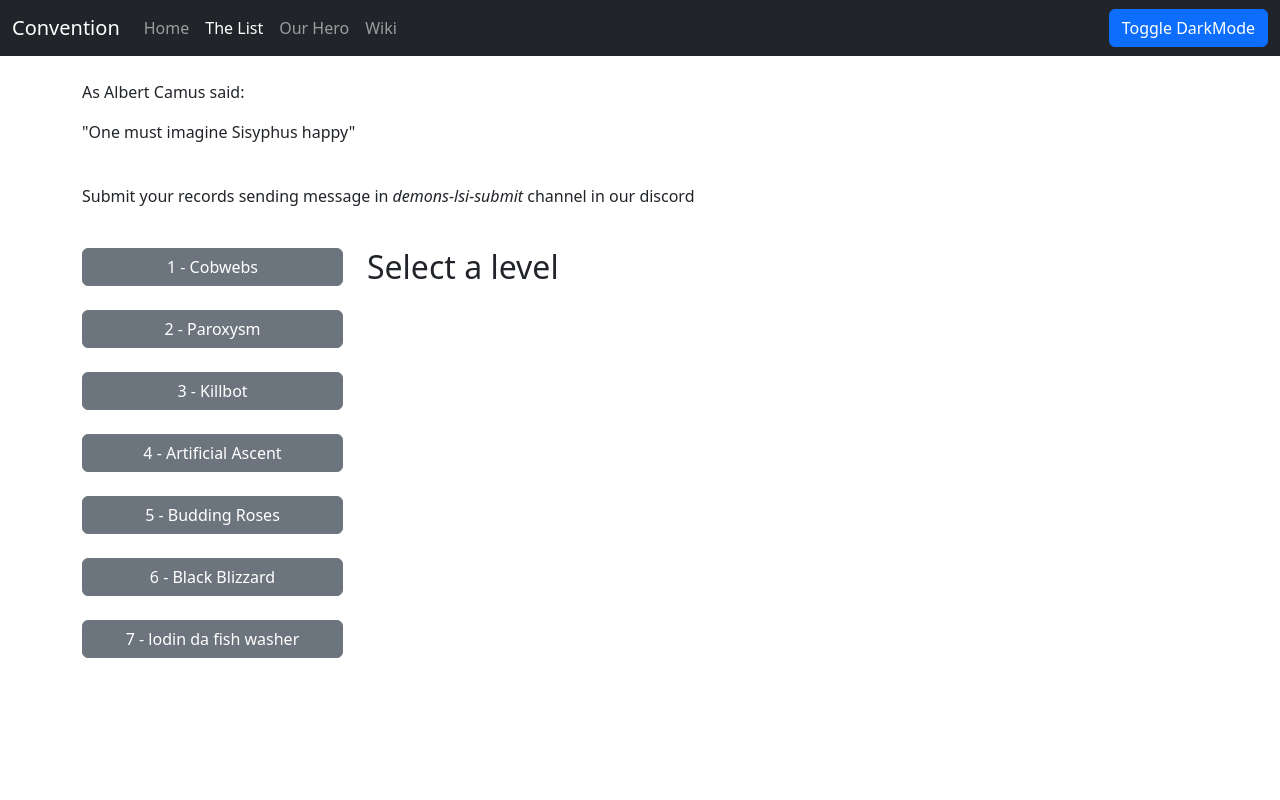
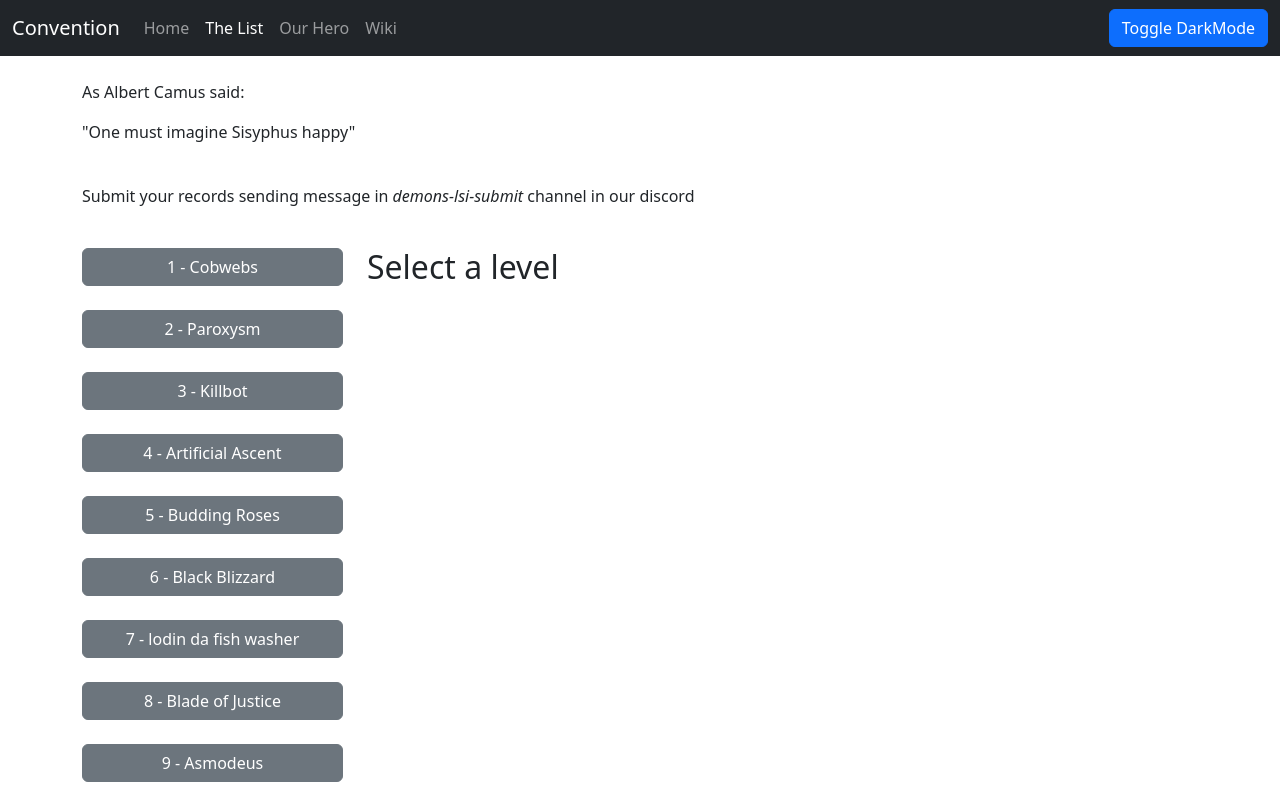
Before and after one commit to Ligarto/convention-list, a Vue app: page /#/list in a window 1280 px wide. Shown: the top 800 px of the page. Built offline with nearby package versions, Linux system fonts and the light colour scheme.

Commit message:
fixed completions and added more levels

```diff
--- a/public/levels.json
+++ b/public/levels.json
@@ -81,5 +81,34 @@
             "word":"404"
         }
     ]
+},
+{
+    "name":"Blade of Justice",
+    "video":"https://www.youtube.com/embed/6018CbEjA-4",
+    "difficulty":"NLW Very Hard Tier",
+    "completions":[
+        {
+            "victor":"Sunward",
+            "video":"javascript:void(0)",
+            "word":"404"
+        },
+        {
+            "victor":"Microwave",
+            "video":"https://youtu.be/e77HigIVvvM?si=r70lztrmNUSCrJEC",
+            "word":"404"
+        }
+    ]
+},
+{
+    "name":"Asmodeus",
+    "video":"https://www.youtube.com/embed/_ZTRm2ZnQY8",
+    "difficulty":"NLW Very Hard Tier",
+    "completions":[
+        {
+            "victor":"BCraftLM",
+            "video":"javascript:void(0)",
+            "word":"404"
+        }
+    ]
 }
 ]
--- a/src/views/List.vue
+++ b/src/views/List.vue
@@ -45,7 +45,10 @@
                         >
                             <td>{{ completion.victor }}</td>
                             <td>{{ completion.word }}</td>
-                            <td><a :href="completion.video" target="_blank">Watch</a></td>
+                            <td>
+                                <a v-if="completion.video != 'javascript:void(0)'" :href="completion.video" target="_blank">Watch</a>
+                                <p v-else>No video</p>
+                            </td>
                         </tr>
                     </tbody>
                 </table>
```
